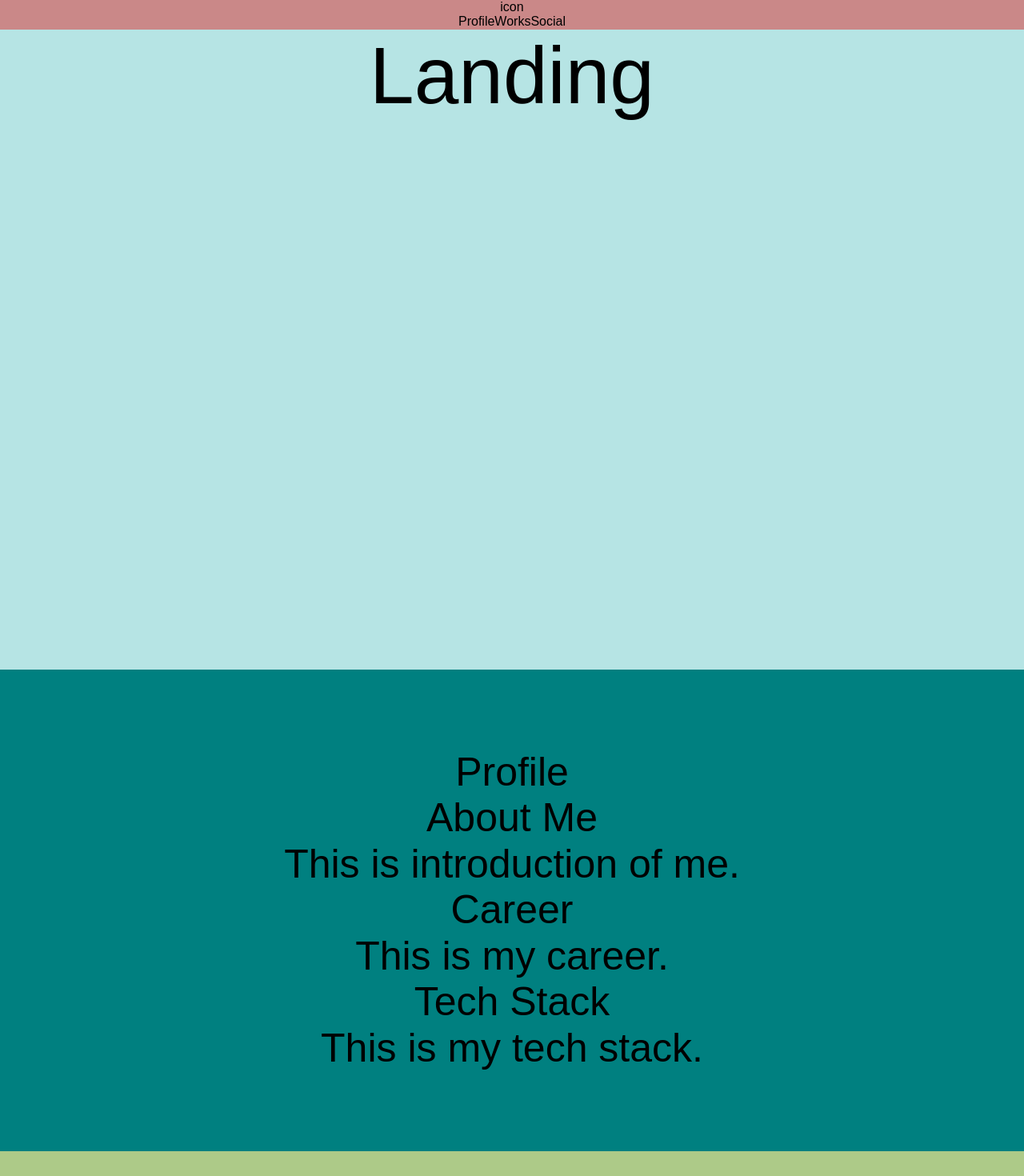
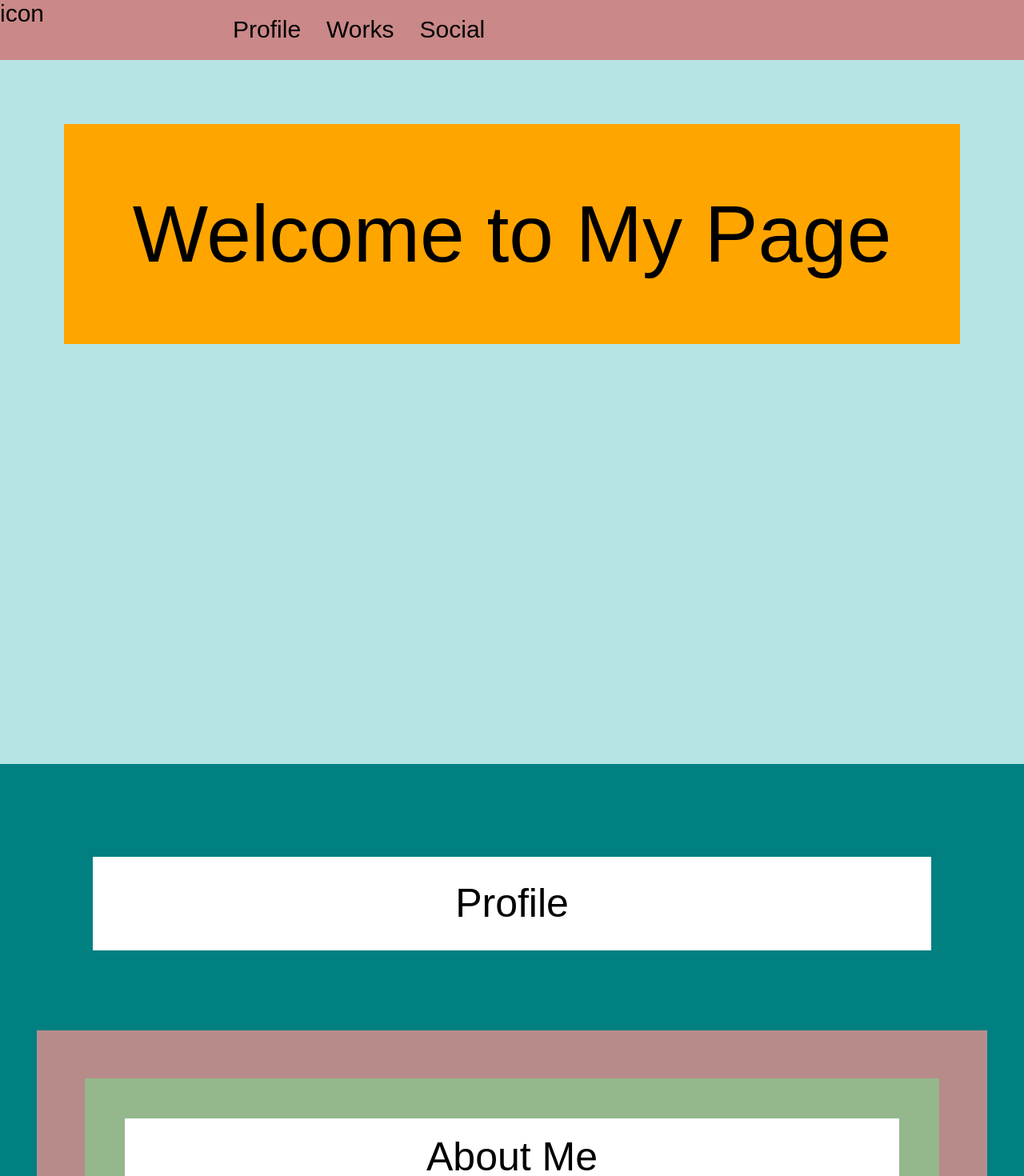
Before and after one commit to Yubon94/react-blog-site-past, a React app: page / in a window 1280 px wide. Shown: the top 1470 px of the page at 80% size. Built offline with nearby package versions, Linux system fonts and the light colour scheme; the HTML template or start-up script is replaced by a standard one; a web font is replaced by a local one.

Commit message:
開発用にCSSを調整

```diff
--- a/src/App.js
+++ b/src/App.js
@@ -9,23 +9,23 @@ export const App = () => {
     <>
       <div id="container">
         {/* menu area */}
-        <div id="menu-area">
+        <section id="menu-area">
           <div className="icon">icon</div>
           <div className="menu-box">
             <span className="menu-item">Profile</span>
             <span className="menu-item">Works</span>
             <span className="menu-item">Social</span>
           </div>
-        </div>
-        <div id="landing-area">
-            <span>Landing</span>
-        </div>
+        </section>
+        <section id="landing-area">
+            <div className="landing-title">Welcome to My Page</div>
+        </section>
         {/* {content area} */}
-        <div id="content-area">
+        <section id="content-area">
           <Profile />
           <Works />
           <Social />
-        </div>
+        </section>
       </div>
     </>
   );
--- a/src/styles/breakpoints/_base.scss
+++ b/src/styles/breakpoints/_base.scss
@@ -26,19 +26,32 @@ body {
 #menu-area {
   background-color: rgb(202, 136, 136);
   // margin: 18px;
+  display: flex;
+  font-size: 30px;
+  & .menu-box {
+    margin: 20px;
+    padding-left: 200px;
+    & .menu-item{
+      padding: 16px
+    }
+  }
 }
 #landing-area {
   height: 100vh;
   font-size: 100px;
+
+  & .landing-title{
+    margin: 80px;
+    padding: 80px;
+    background-color: orange;
+  }
 }
 #content-area {
   // background-color: rgb(173, 202, 136);
-}
 
-.content {
+  & .content {
     background-color: teal;
-  padding: 100px;
-  font-size: 50px;
+    padding: 16px;
 
     &:nth-child(2){
       background-color: rgb(173, 202, 136);
@@ -46,4 +59,37 @@ body {
     &:nth-child(3){
       background-color: rgb(214, 141, 136);
     }
+
+    & .content-title{
+      margin: 100px;
+      padding: 30px;
+      background-color: #fff;
+      font-size: 50px;
     }
+
+    & .item-box{
+      margin: 30px;
+      padding: 30px;
+      background-color: rgb(184, 139, 139);
+
+      & .item{
+        margin: 30px;
+        padding: 30px;
+        background-color: rgb(148, 184, 139);
+
+        & .item-title{
+          background-color: #fff;
+          margin: 20px;
+          padding: 20px;
+          font-size: 50px;
+        }
+        & .item-description{
+          background-color: orange;
+          margin: 60px;
+          padding: 60px;
+          font-size: 40px;
+        }
+      }
+    }
+  }
+}
```
Also changed, not shown: 2 other files (tests, documents, lock files or other folders). Lines whose indentation alone changed are shown as unchanged.
